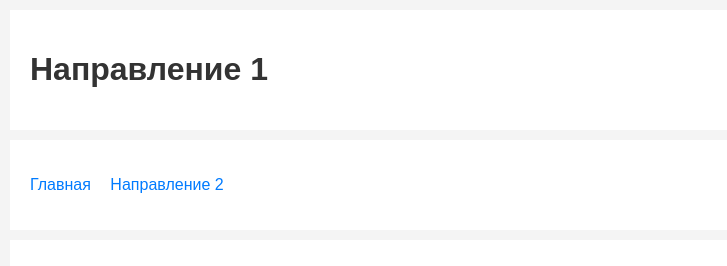
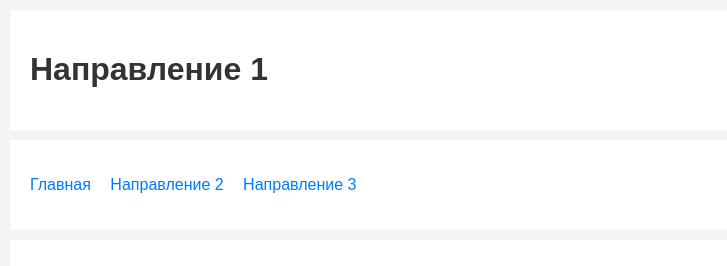
Before and after one commit to VadimVinder/development-of-communication-skills, a plain HTML site: page page1.html in a window 1280 px wide. Shown: the top 266 px of the page, without its empty margins (0-727 px from the left). Drawn offline with Linux system fonts and the light colour scheme.

Commit message:
Update page1.html

```diff
--- a/page1.html
+++ b/page1.html
@@ -13,6 +13,7 @@
     <ul>
       <li><a href="index.html">Главная</a></li>
       <li><a href="page2.html">Направление 2</a></li>
+      <li><a href="page3.html">Направление 3</a></li>
     </ul>
   </nav>
   <section>
```
